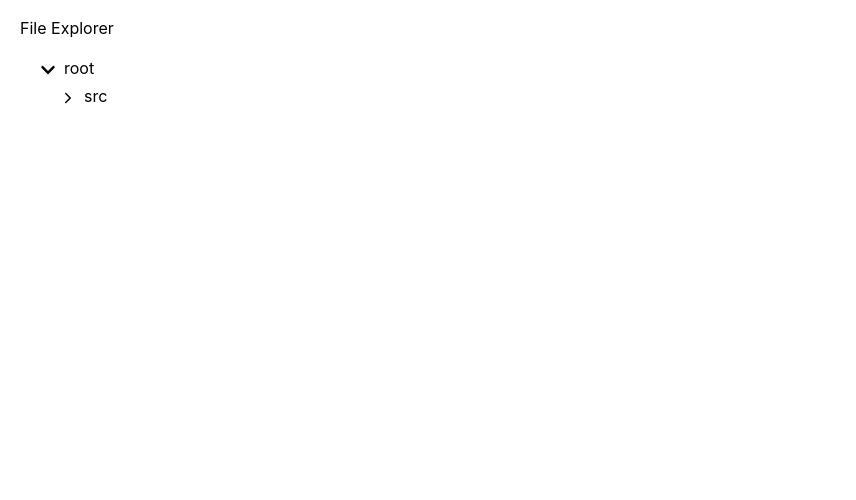
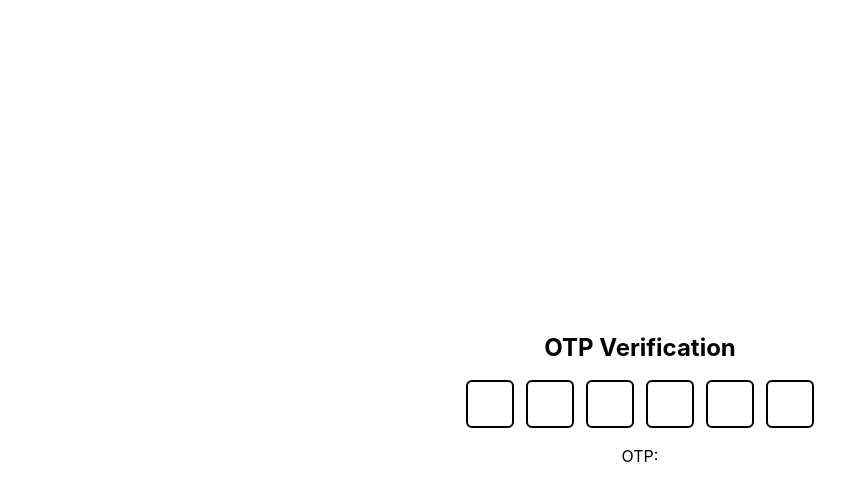
Before and after one commit to ash2405/react-coding-test, a React (Vite) app: page / in a window 1280 px wide. Shown: the top 500 px of the page, without its empty margins (0-856 px from the left). Built offline with nearby package versions, Linux system fonts and the light colour scheme.

Commit message:
26-05-2026: Dynamic OTP code.

```diff
--- a/src/App.tsx
+++ b/src/App.tsx
@@ -1,4 +1,5 @@
 import { Files } from "./Files/index.tsx"
+import { OTP } from "./OTP"
 import { PageSet } from "./PageSet.tsx"
 import { Search } from "./Search/index.tsx"
 import { Test } from "./Test"
@@ -8,7 +9,8 @@ function App() {
     // <Test />
     // <PageSet />
     // <Search />
-    <Files />
+    // <Files />
+    <OTP />
   )
 }
 
--- /dev/null
+++ b/src/OTP/index.tsx
@@ -0,0 +1,102 @@
+import { useEffect, useRef, useState } from "react";
+
+const OTP_LENGTH = 6;
+
+export const OTP = () => {
+  const [otp, setOtp] = useState<string[]>(
+    Array(OTP_LENGTH).fill("")
+  );
+
+  const inputRefs = useRef<(HTMLInputElement | null)[]>([]);
+
+  useEffect(() => {
+    const randomOtp =
+      Math.floor(Math.random() * 900000) + 100000;
+
+    console.log("Generated OTP:", randomOtp);
+  }, []);
+
+  const handleKeyUp = (
+    e: React.KeyboardEvent<HTMLInputElement>,
+    index: number
+  ) => {
+    const key = e.key;
+
+    const updatedOtp = [...otp];
+
+    // Handle numbers
+    if (/^\d$/.test(key)) {
+      updatedOtp[index] = key;
+      setOtp(updatedOtp);
+
+      // Move focus to next input
+      if (index < OTP_LENGTH - 1) {
+        inputRefs.current[index + 1]?.focus();
+      }
+    }
+
+    // Handle backspace
+    if (key === "Backspace") {
+      updatedOtp[index] = "";
+      setOtp(updatedOtp);
+
+      // Move back if current already empty
+      if (!otp[index] && index > 0) {
+        inputRefs.current[index - 1]?.focus();
+      }
+    }
+
+    // Handle paste (Ctrl + V)
+    if (e.ctrlKey && key.toLowerCase() === "v") {
+      navigator.clipboard.readText().then((text) => {
+        const pasted = text
+          .replace(/\D/g, "")
+          .slice(0, OTP_LENGTH)
+          .split("");
+
+        if (!pasted.length) return;
+
+        const filledOtp = Array(OTP_LENGTH)
+          .fill("")
+          .map((_, i) => pasted[i] || "");
+
+        setOtp(filledOtp);
+
+        const focusIndex =
+          pasted.length >= OTP_LENGTH
+            ? OTP_LENGTH - 1
+            : pasted.length;
+
+        inputRefs.current[focusIndex]?.focus();
+      });
+    }
+  };
+
+  return (
+    <div className="grid place-content-center h-screen gap-4">
+      <h1 className="text-2xl font-bold text-center">
+        OTP Verification
+      </h1>
+
+      <div className="flex gap-3">
+        {otp.map((digit, index) => (
+          <input
+            key={index}
+            ref={(el) => {
+              inputRefs.current[index] = el;
+            }}
+            type="text"
+            value={digit}
+            maxLength={1}
+            onKeyUp={(e) => handleKeyUp(e, index)}
+            className="w-12 h-12 border-2 rounded-md text-center text-xl focus:outline-none focus:border-blue-500"
+          />
+        ))}
+      </div>
+
+      <p className="text-center">
+        OTP: {otp.join("")}
+      </p>
+    </div>
+  );
+};
--- a/src/Search/index.tsx
+++ b/src/Search/index.tsx
@@ -2,7 +2,7 @@ import { useEffect, useRef, useState } from "react";
 import { useGetList } from "./hook";
 
 export const Search = () => {
-  const [, setInput] = useState("");
+  const [input, setInput] = useState("");
   const [search, setSearch] = useState("");
 
   const { data, loader } = useGetList(search);
```
